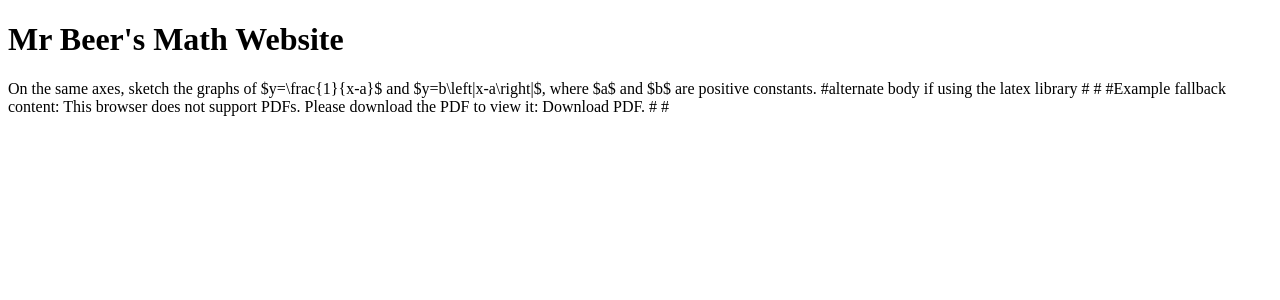
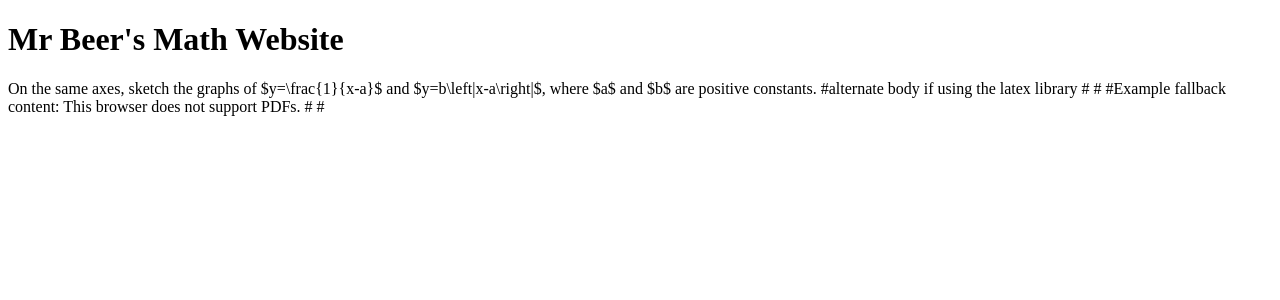
Before and after one commit to 12458/MathGen, a Flask app: page / in a window 1280 px wide. Shown: the top 300 px of the page. Run offline with Flask 2, Linux system fonts and the light colour scheme.

Commit message:
Update home.html

```diff
--- a/templates/home.html
+++ b/templates/home.html
@@ -23,8 +23,8 @@
 
 #alternate body if using the latex library
 #<body>
-    #<object data=”qn.pdf" type=”application/pdf” width=”100%” height=”100%”>
-#Example fallback content: This browser does not support PDFs. Please download the PDF to view it: Download PDF.
+    #<object data="qn.pdf" type="application/pdf" width="100%" height="100%">
+#Example fallback content: This browser does not support PDFs.
 #</object>
 #</body>
 
```
